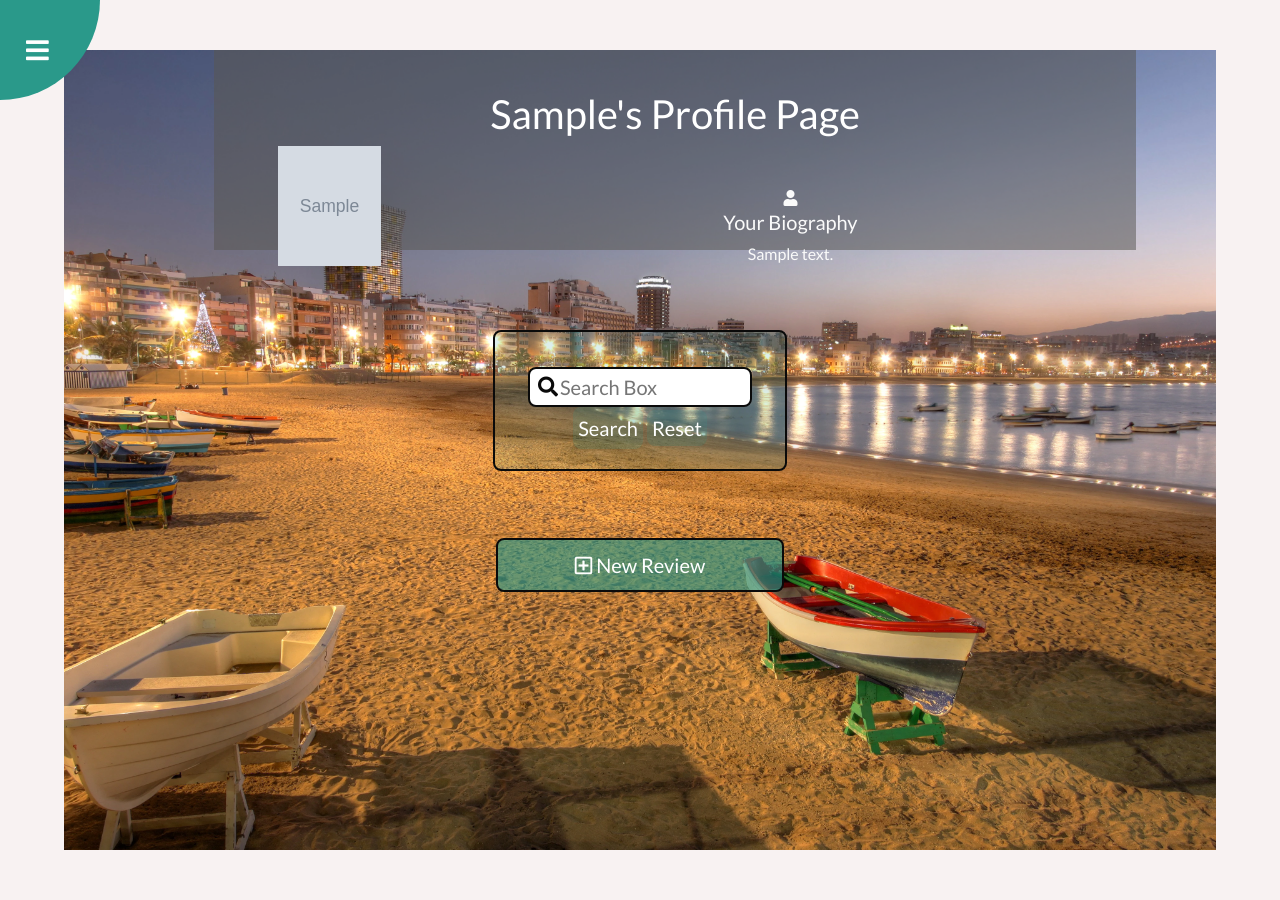
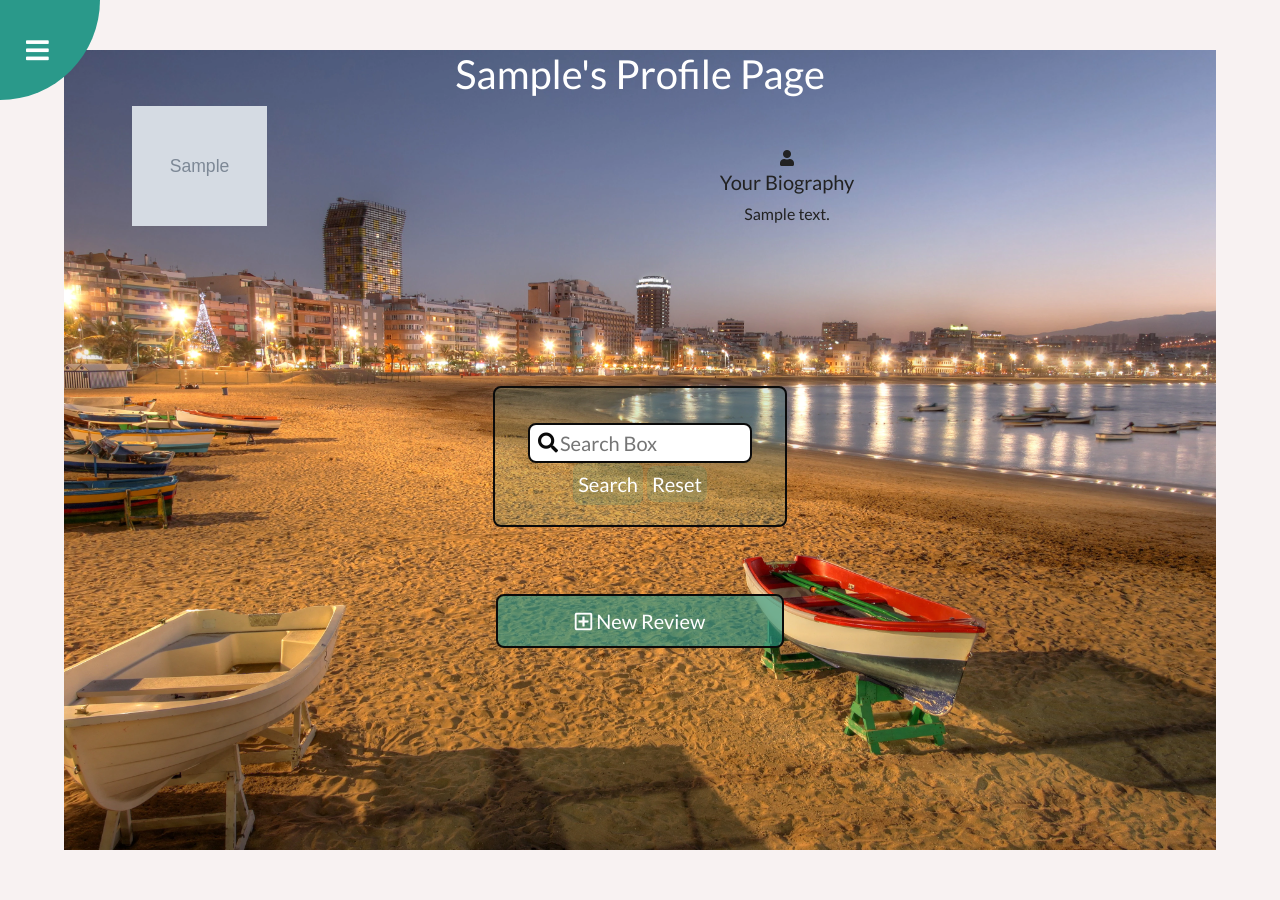
Before and after one commit to ANDREWAHN-UK/Milestone-Three, a Flask app: page /profile/1 in a window 1280 px wide. Run offline with Flask 2, Linux system fonts and the light colour scheme; the visitor is signed in with stand-in values (Sample User, id 1); grey boxes marked "Sample" are stand-in pictures; a database or web service that is not in the repository returns one stand-in record (values such as "Sample title"); some libraries are stand-ins or nearby versions.

Commit message:
templates - changed formatting of profile.html

```diff
--- a/templates/profile.html
+++ b/templates/profile.html
@@ -1,7 +1,7 @@
 {% extends "base.html" %}
 {% block content %}
 <div class="container-profile">
-  <div class="row boxFour">
+  <div class="row ">
     <h1>{{username|capitalize}}'s Profile Page</h1>
     <div class="col-md-3 ">
       <img class="user-image" src="{{user_image }}" alt="profile image for {{ username }}">
@@ -35,8 +35,10 @@
             <button class="search-button" type="submit">Search</button>
             <a class="search-button"
               href="{{ url_for('profile', username=session['user']) }}">Reset</a>
+
           </div>
         </form>
+
       </div>
 
       {% if session.user == "admin_user" %}
@@ -46,7 +48,7 @@
           <div class="row">
             <div class="col-md-12 col-sm-6">
               <p class="btn review-button">
-                <i class="fas fa-arrow-down"></i>Here you can edit/delete profiles<i class="fas fa-arrow-down"></i>
+                <i class="fas fa-arrow-down"></i>edit/delete profiles<i class="fas fa-arrow-down"></i>
               </p>
             </div>
           </div>
@@ -100,7 +102,7 @@
           <div class="row">
             <div class="col-md-12 col-sm-6">
               <p class="btn review-button">
-                <i class="fas fa-arrow-down"></i>Here you can edit/delete Reviews<i class="fas fa-arrow-down"></i>
+                <i class="fas fa-arrow-down"></i>edit/delete Reviews<i class="fas fa-arrow-down"></i>
               </p>
             </div>
           </div>
@@ -153,8 +155,18 @@
 
       {% else %}
 
-      <a href="{{ url_for('create_review') }}" class="btn review-button"><i class="far fa-plus-square"></i> New
-        Review</a>
+      <div class="row">
+        <div class="col-md-12 col-sm-6">
+          <p>
+            <a href="{{ url_for('create_review') }}" class="btn review-button"><i class="far fa-plus-square"></i> New
+              Review</a>
+          </p>
+        </div>
+      </div>
+
+
+
+
 
         {% for review in reviews %}
         {% if session.user == review.created_by %}
```
